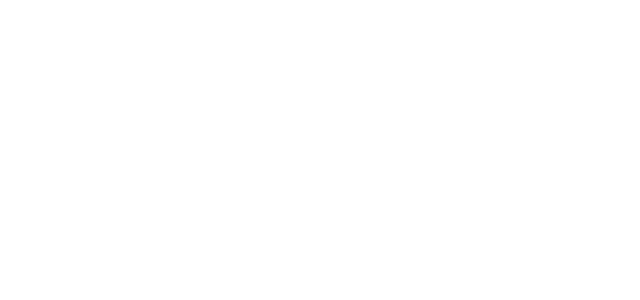
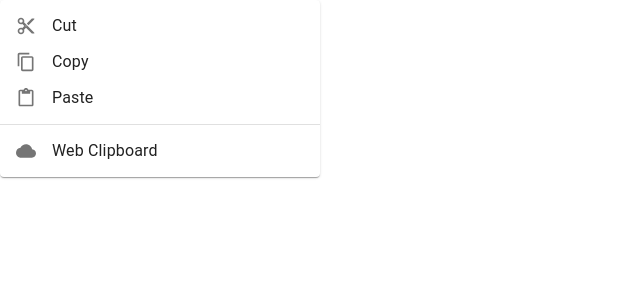
Before and after one commit to webdevsejin/ProjectFront, a React (Create React App) app: page /RightCard in a window 1280 px wide. Before the commit this address had no page. Shown: the top 300 px of the page, without its empty margins (0-640 px from the left). Built offline with nearby package versions, Linux system fonts and the light colour scheme.

Commit message:
feat: README.md update

```diff
--- a/src/App.css
+++ b/src/App.css
@@ -33,6 +33,10 @@
     border-radius: 5px;
 }
 
+.HeaderAvartar{
+
+}
+
 .Login{
     margin-right: 20px;
     background-color: blanchedalmond;
@@ -57,6 +61,10 @@
     box-shadow:  6px 6px ;
     border-radius: 5px;
 
+}
+.RightCard{
+    padding-top: 200px;
+    padding-right: 10px;
 }
 
 .Main_photo{
--- a/src/App.js
+++ b/src/App.js
@@ -10,7 +10,8 @@ import SectionCard1 from './Component/SectionCard1';
 import SectionCard2 from './Component/SectionCard2';
 import Progress from './Component/Progress';
 import MainAlert from './Component/MainAlert';
-
+import RightCard from './Component/RightCard';
+import HeaderAvartar from'./Component/HeaderAvartar';
 
 
 export default function App() {
@@ -27,6 +28,8 @@ export default function App() {
         <Route exact path='/SectionCard2' element={<SectionCard2/>}/>
         <Route exact path='/Progress' element={<Progress/>}/>
         <Route exact path='/MainAlert' element={<MainAlert/>}/>
+        <Route exact path='/RightCard' element={<RightCard/>}/>
+        <Route exact path='/HeaderAvartar' element={<HeaderAvartar/>}/>
       </Routes>
     </div>
   );
--- a/src/Component/Header.js
+++ b/src/Component/Header.js
@@ -9,7 +9,7 @@ import InputBase from '@mui/material/InputBase';
 import MenuIcon from '@mui/icons-material/Menu';
 import SearchIcon from '@mui/icons-material/Search';
 import { Link } from '@mui/material';
-
+import HeaderAvartar from './HeaderAvartar';
 
 const Search = styled('div')(({ theme }) => ({
   position: 'relative',
@@ -88,12 +88,20 @@ export default function Section() {
               </Search>
               <div class="Login"><Link href="#" id='Login'>로그인</Link></div>
               <div class="SignIn"><Link href="#" id='SignIn'>회원가입</Link></div>
+              <Link href="#" id='SignIn'>
+              <div className='HeaderAvartar'>
+              <HeaderAvartar/>
+             </div>
+             </Link>
             </Toolbar>
+
           </AppBar>
         </Box>
       </div>
 
+
     </div>
+
 
   );
 }
--- /dev/null
+++ b/src/Component/HeaderAvartar.js
@@ -0,0 +1,11 @@
+import * as React from 'react';
+import Avatar from '@mui/material/Avatar';
+import Stack from '@mui/material/Stack';
+
+export default function ImageAvatars() {
+  return (
+    <Stack direction="row" spacing={2}>
+      <Avatar alt="Remy Sharp" src="https://lh3.googleusercontent.com/A-no2j8hXaCmkSK8k63sOaV02GUo-b_bbb24bcSgF9MFPJ4wrFl5kCRo9V4jd1a7kL8YS6XeXYjkkDTvAVdto-rnI9h2-kr70ivrfOGO9bZJziZ_wpdJWLv3BtT-CnbdEPey4v2etAPdhW5m7wy40Ypq5-wfGOo6a-4rZ8wMmsUxX6-3YbjaTRkU2qacCfgK58N-z5yCBTlcGI549gtQI9taZtIgEcRt6DncdmvIVQ2PGQ_lYRv8vSL1rs92PajR-HLP5BX8edOrABusVH9gQoFJSEx3hSXGse_0FBqmtNFyLm_WhF-N7w92wozeZ6aokXGRZuuaH6mUHOd1jwxL9uqPNvj8OIpu46L7ukCx5Ndsm7bvwKpvbELWWIuSSZKI9gwsK9yVGA2sPGgW7r5tN-Tyl6Vi0pK2rf9Ty0b3RuONe3nc8Aa7oGcN-rvVoECst-I3jF_8805i13B4369v4PFLQraafnpFYFQaXe_2Nt-VW5gBb1sNcrRX4fcYLmnUsgWwiaMbnCbRczUdljWIhpihZ9ka2egRbFk2Jc3C0E0W7FtMmGkPtTmHLc3KDfT12DyQ8iV1l2TTqipVjtYADWfLWEhN2XsQ_vGBjW1sw_fNYQ24KcTce2mSVXJ3R1y5SIy-1lbRi7a4jWGGem5pHWfuP-jqUO_VOYOYPhko4G6KGLxaSsIyANEwoMSethhYSr5koE182IzaWvZP24dQ_Iwk9gr4EScmr4OEjG2DDEbnrpnJ7yij3ratm3PsrqqCn9HJntPHlAp0GypanV33SzmRUm6dIO6_Ic9QKl5Tfk1v0mLIoJkKKF1Pq3rJEYQe8hXFsBGHtVv_leoUnHVOCsliM0XNLQtEiYbL53n3QJYqccKY1kt5eUCCdn_eGaeQfOi-euoQBgQnjTUhZCI3e5c7stq1Kf3Spoj6X8HauptYUQ=w670-h893-no?authuser=0" />
+    </Stack>
+  );
+}
--- /dev/null
+++ b/src/Component/RightCard.js
@@ -0,0 +1,45 @@
+import * as React from 'react';
+import Divider from '@mui/material/Divider';
+import Paper from '@mui/material/Paper';
+import MenuList from '@mui/material/MenuList';
+import MenuItem from '@mui/material/MenuItem';
+import ListItemText from '@mui/material/ListItemText';
+import ListItemIcon from '@mui/material/ListItemIcon';
+import ContentCut from '@mui/icons-material/ContentCut';
+import ContentCopy from '@mui/icons-material/ContentCopy';
+import ContentPaste from '@mui/icons-material/ContentPaste';
+import Cloud from '@mui/icons-material/Cloud';
+
+export default function RightCard() {
+  return (
+    <Paper sx={{ width: 320, maxWidth: '100%' }}>
+      <MenuList>
+        <MenuItem>
+          <ListItemIcon>
+            <ContentCut fontSize="small" />
+          </ListItemIcon>
+          <ListItemText>Cut</ListItemText>
+        </MenuItem>
+        <MenuItem>
+          <ListItemIcon>
+            <ContentCopy fontSize="small" />
+          </ListItemIcon>
+          <ListItemText>Copy</ListItemText>
+        </MenuItem>
+        <MenuItem>
+          <ListItemIcon>
+            <ContentPaste fontSize="small" />
+          </ListItemIcon>
+          <ListItemText>Paste</ListItemText>
+        </MenuItem>
+        <Divider />
+        <MenuItem>
+          <ListItemIcon>
+            <Cloud fontSize="small" />
+          </ListItemIcon>
+          <ListItemText>Web Clipboard</ListItemText>
+        </MenuItem>
+      </MenuList>
+    </Paper>
+  );
+}
--- a/src/Component/SectionCard.js
+++ b/src/Component/SectionCard.js
@@ -21,6 +21,7 @@ import Typography from '@mui/material/Typography';
 import Year from "react-live-clock";
 import Month from "react-live-clock";
 import Progress from "./Progress";
+import RightCard from './RightCard';
 
 
 
@@ -146,6 +147,9 @@ export default function SectionCard() {
       </div>
     </Card>
     <Progress/>
+    <div className='RightCard'>
+      <RightCard/>
+    </div>
     </div>
   );
 }
```
